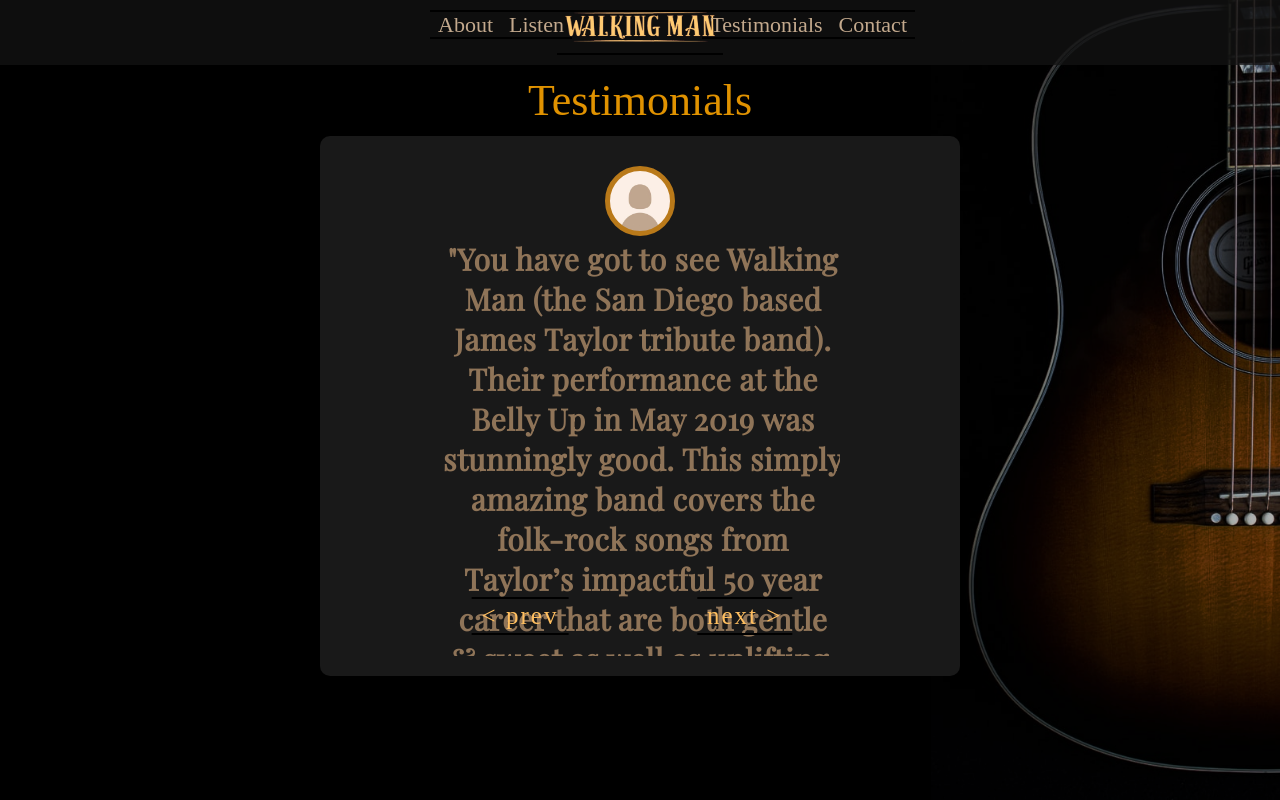
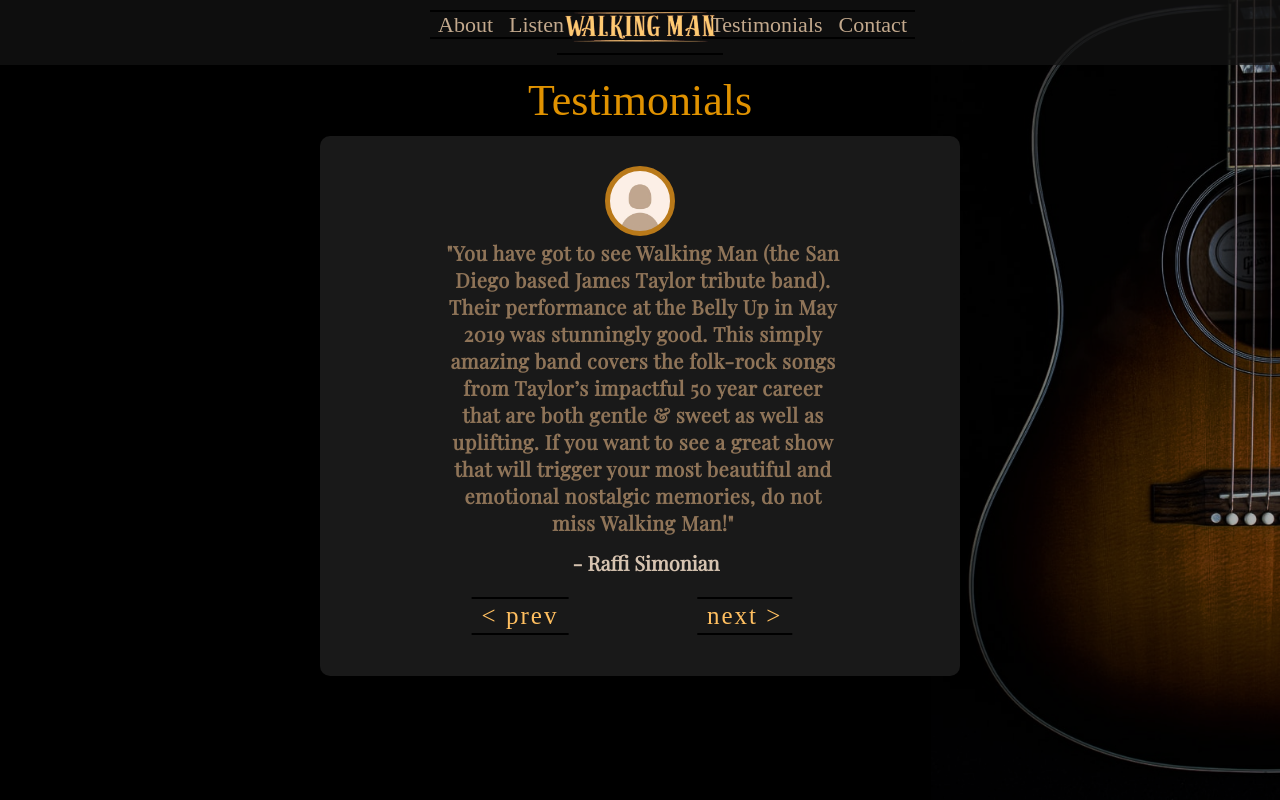
Before and after one commit to carlyMhayter/theWalkingMen, a Next.js app: page /testimonials in a window 1280 px wide. Built offline with nearby package versions, Linux system fonts and the light colour scheme; a web font is replaced by a local one.

Commit message:
fixed double testimonial and testimonial text size

```diff
--- a/pages/testimonials.js
+++ b/pages/testimonials.js
@@ -17,13 +17,7 @@
               songs from Taylor’s impactful 50 year career that are both gentle
               & sweet as well as uplifting. If you want to see a great show that
               will trigger your most beautiful and emotional nostalgic memories,
-              do not miss Walking Man!""You have got to see Walking Man (the San
-              Diego based James Taylor tribute band). Their performance at the
-              Belly Up in May 2019 was stunningly good. This simply amazing band
-              covers the folk-rock songs from Taylor’s impactful 50 year career
-              that are both gentle & sweet as well as uplifting. If you want to
-              see a great show that will trigger your most beautiful and
-              emotional nostalgic memories, do not miss Walking Man!"
+              do not miss Walking Man!"
               <p className="text-tile-text-minor testimonial-text">
                 - Raffi Simonian
               </p>
--- a/style.css
+++ b/style.css
@@ -347,6 +347,7 @@
 }
 .testimonial-text {
   width: 400px;
+  font-size: 20px;
 }
 
 .testing {
```
